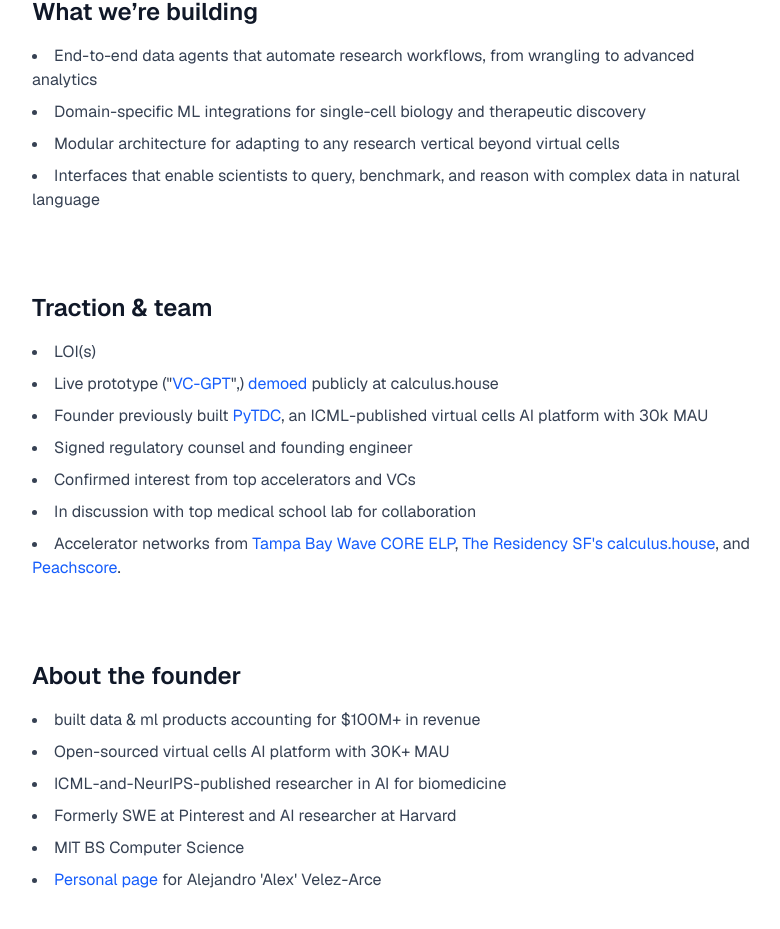
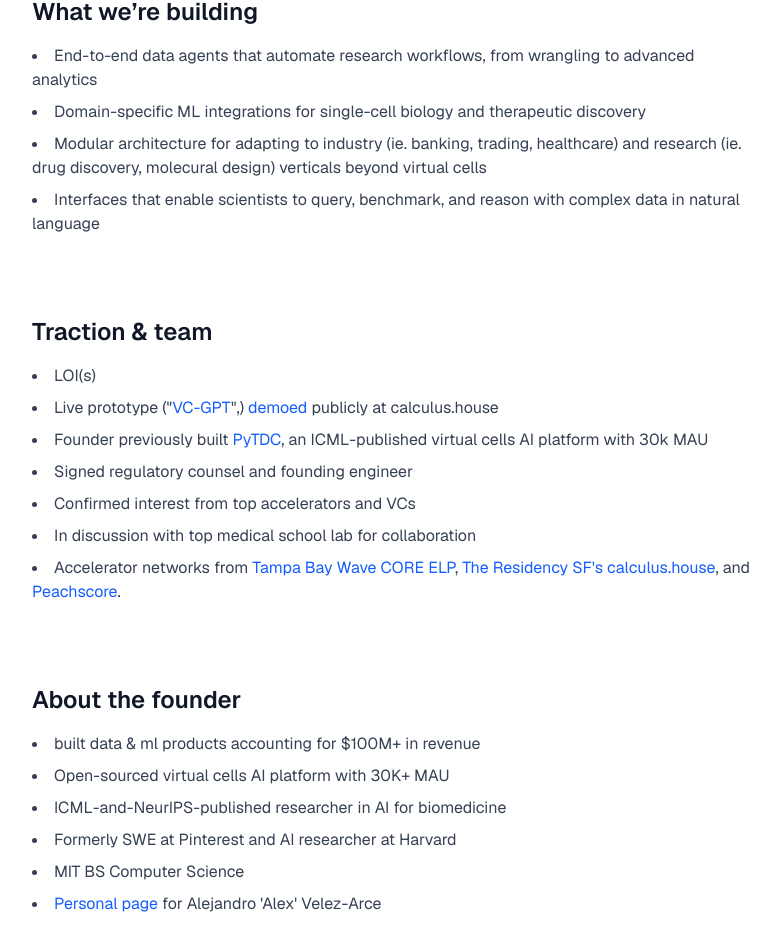
Before and after one commit to amva13/aplikosite, a Next.js app: page / in a window 1280 px wide. Shown: the part 892-1821 px from the top of the page, without its empty margins (248-1028 px from the left). Built offline with nearby package versions, Linux system fonts and the light colour scheme.

Commit message:
Update page.tsx

```diff
--- a/src/app/page.tsx
+++ b/src/app/page.tsx
@@ -27,7 +27,7 @@
         <ul className="list-disc list-inside text-gray-700 space-y-2">
           <li>End-to-end data agents that automate research workflows, from wrangling to advanced analytics</li>
           <li>Domain-specific ML integrations for single-cell biology and therapeutic discovery</li>
-          <li>Modular architecture for adapting to any research vertical beyond virtual cells</li>
+          <li>Modular architecture for adapting to industry (ie. banking, trading, healthcare) and research (ie. drug discovery, molecural design) verticals beyond virtual cells</li>
           <li>Interfaces that enable scientists to query, benchmark, and reason with complex data in natural language</li>
         </ul>
       </section>
```
